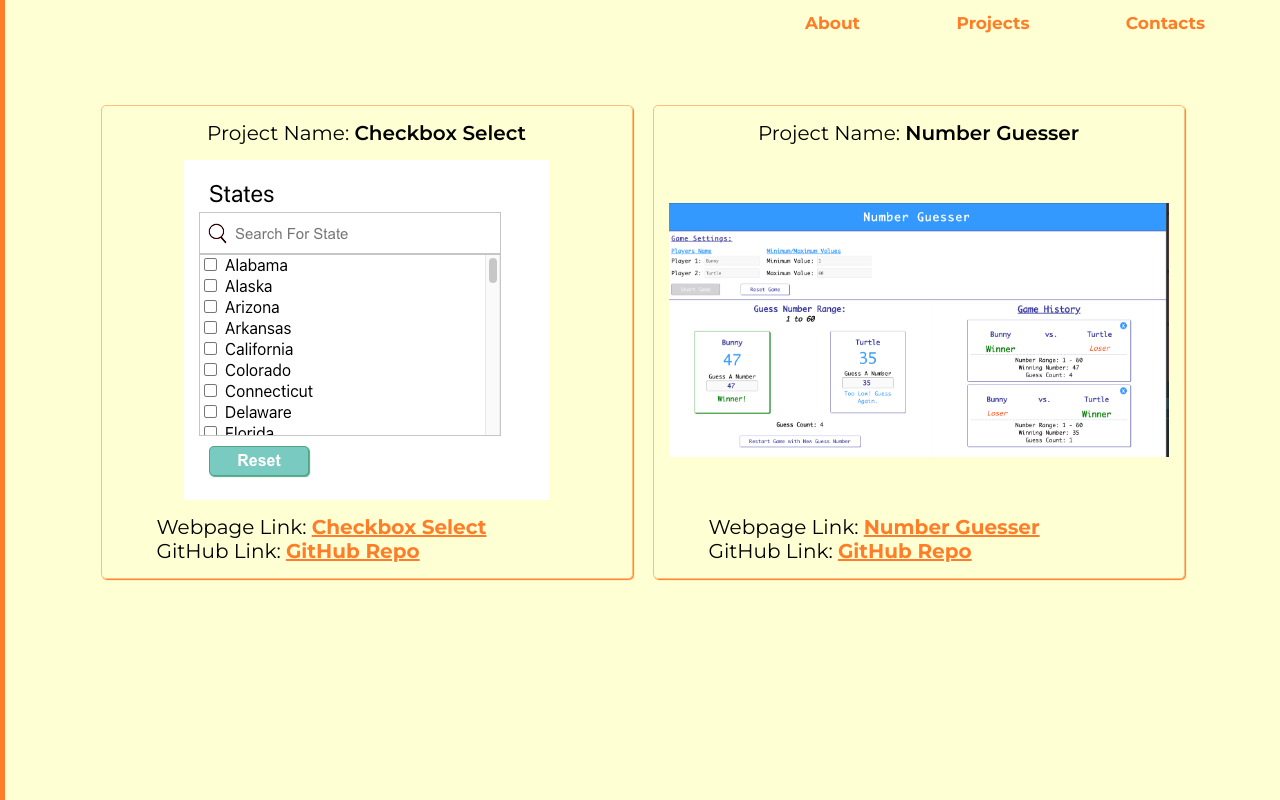
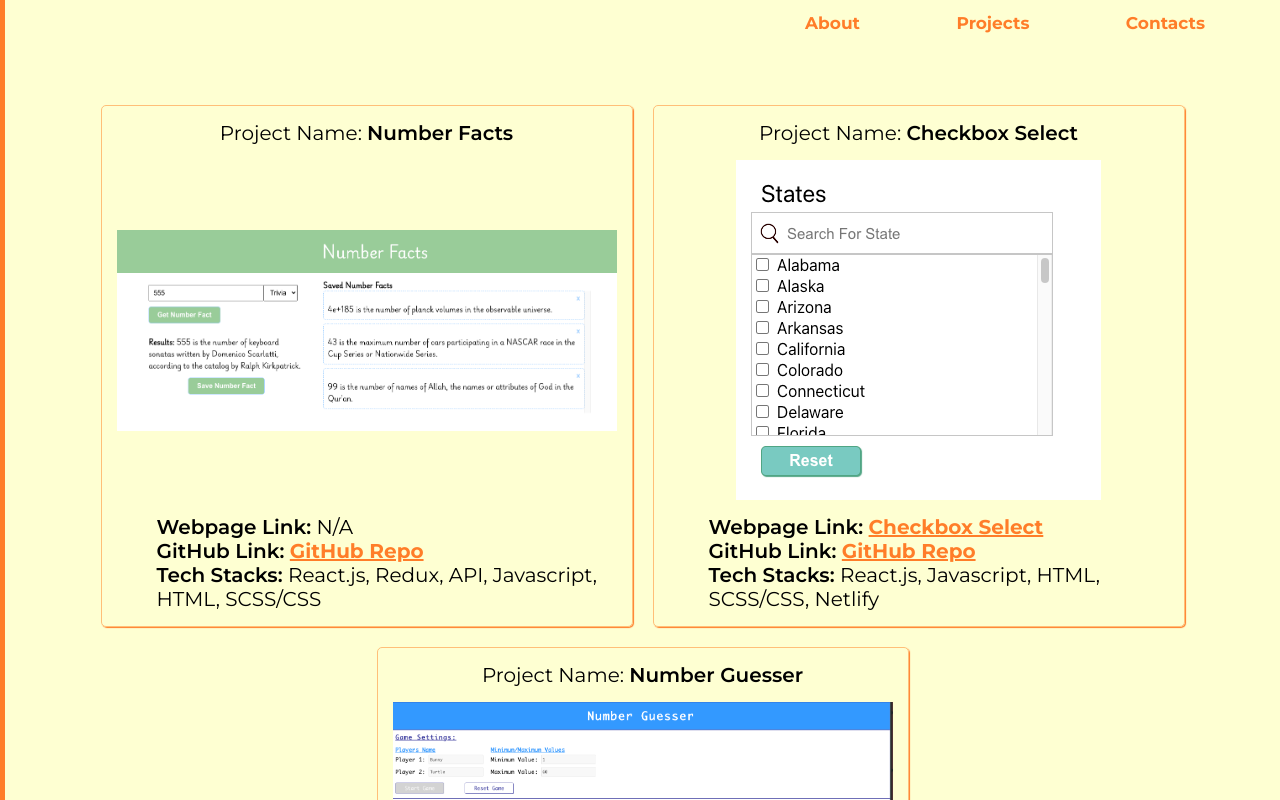
Before and after one commit to TimNguyen21/portfolio, a React (Create React App) app: page /projects in a window 1280 px wide. Shown: the top 800 px of the page. Built offline with nearby package versions, Linux system fonts and the light colour scheme.

Commit message:
[main] Added new project to projects list

```diff
--- a/src/components/project-card/ProjectCard.js
+++ b/src/components/project-card/ProjectCard.js
@@ -1,7 +1,11 @@
 import './ProjectCard.scss';
 
 function ProjectCard (props) {
-    const { name, screenshotImage, pageLink, gitHubLink} = props;
+    const { name, screenshotImage, techStacks, pageLink, gitHubLink} = props;
+
+    function checkForPageLink() {
+       return pageLink ? <a href={pageLink} target='_blank' rel="noreferrer">{name}</a> : 'N/A';
+    }
 
     return (
         <div className={'project-card'}>
@@ -9,10 +13,13 @@ function ProjectCard (props) {
             <div className={'project-card__screenshot'}><img src={screenshotImage} alt={name}/></div>
             <div className={'project-card__page-links'}>
                 <div className={'project-card__page-link'}>
-                    <span>Webpage Link: </span><a href={pageLink} target='_blank' rel="noreferrer">{name}</a>
+                    <span>Webpage Link: </span>{checkForPageLink()}
                 </div>
                 <div className={'project-card__page-link'}>
                     <span>GitHub Link: </span><a href={gitHubLink} target='_blank' rel="noreferrer">GitHub Repo</a>
+                </div>
+                <div className={'project-card__page-link'}>
+                    <span>Tech Stacks: </span>{techStacks}
                 </div>
             </div>
 
--- a/src/components/project-card/ProjectCard.scss
+++ b/src/components/project-card/ProjectCard.scss
@@ -35,5 +35,9 @@
         margin-top: 10px;
         align-self: flex-start;
         padding-left: 40px;
+
+        span {
+            font-weight: 600;
+        }
     }
 }
--- a/src/containers/projects/Projects.js
+++ b/src/containers/projects/Projects.js
@@ -12,6 +12,7 @@ function Projects() {
                                 key={project.id}
                                 name={project.name}
                                 screenshotImage={project.screenshotImage}
+                                techStacks={project.techStacks}
                                 pageLink={project.pageLink}
                                 gitHubLink={project.gitHubLink}/>
         });
--- a/src/data/ProjectData.js
+++ b/src/data/ProjectData.js
@@ -1,18 +1,28 @@
 import checkboxSelectScreenshot from '../images/checkbox-select.png';
 import numberGuessScreenshot from '../images/number-guesser.png';
+import numberFactsScreenshot from '../images/number-fact.png';
 
 const projectData = [
     {id: 1,
      name: 'Number Guesser',
      screenshotImage: numberGuessScreenshot,
+     techStacks: 'React.js, Javascript, HTML, SCSS/CSS, Netlify',
      pageLink: 'https://tim-nguyen-number-guesser.netlify.app/',
      gitHubLink: 'https://github.com/TimNguyen21/number-guesser-react'
     },
     {id: 2,
      name: 'Checkbox Select',
      screenshotImage: checkboxSelectScreenshot,
+     techStacks: 'React.js, Javascript, HTML, SCSS/CSS, Netlify',
      pageLink: 'https://checkbox-select.netlify.app/',
      gitHubLink: 'https://github.com/TimNguyen21/checkbox-select'
+    },
+    {id: 3,
+     name: 'Number Facts',
+     screenshotImage: numberFactsScreenshot,
+     techStacks: 'React.js, Redux, API, Javascript, HTML, SCSS/CSS',
+     pageLink: '',
+     gitHubLink: 'https://github.com/TimNguyen21/number-facts'
     }
 ];
 
```
Also changed, not shown: src/images/number-fact.png (added).
